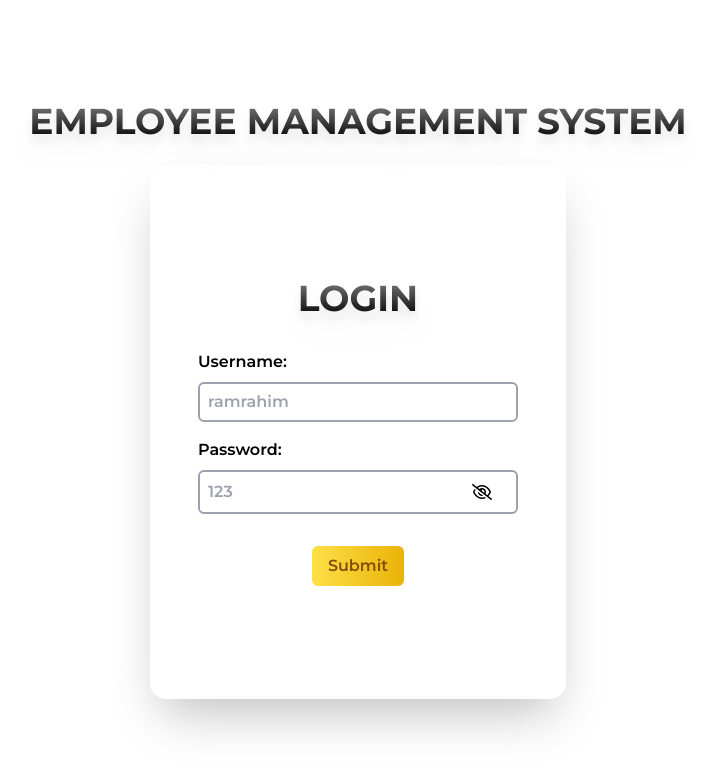
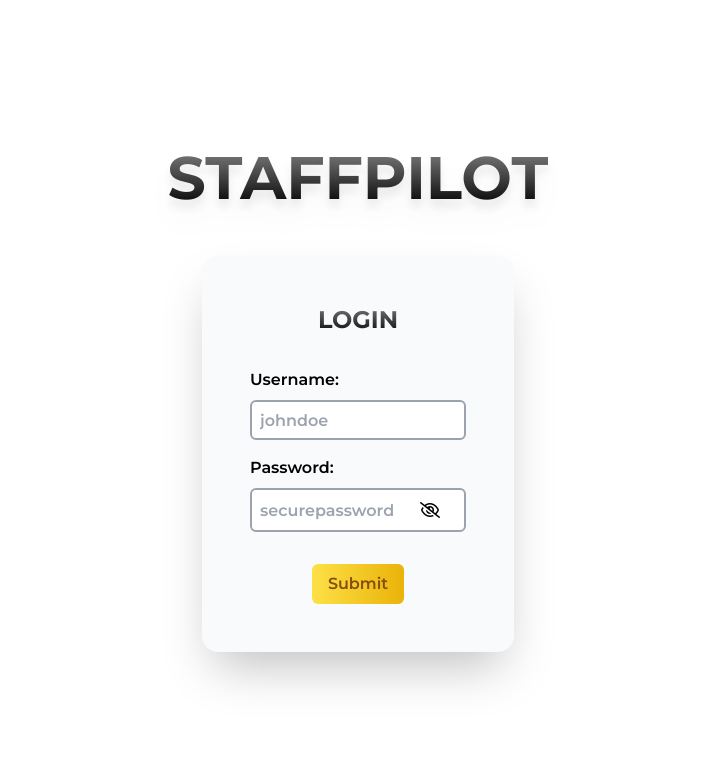
Before and after one commit to rkulur/StaffPilot, a website built with Vite: page frontend/index.html in a window 1280 px wide. Shown: the whole page, without its empty margins (282-997 px from the left). Built offline with nearby package versions, Linux system fonts and the light colour scheme; some packages are replaced by stand-ins of ours.

Commit message:
Minor fix

```diff
--- a/frontend/src/login.ts
+++ b/frontend/src/login.ts
@@ -53,5 +53,5 @@ export const login = async (app: HTMLDivElement) => {
   });
   const jwt = res.data.token;
   Cookie.set("jwt", jwt, { path: "/", sameSite: "None", secure: true });
-  window.location.replace("/dashboard");
+  // window.location.replace("/dashboard");
 };
--- a/frontend/src/main.ts
+++ b/frontend/src/main.ts
@@ -26,8 +26,6 @@ let path = window.location.pathname;
 const token = Cookie.get("jwt");
 const isRootPath = path === "/";
 const isTokenUndefined = token === undefined;
-
-(token);
 if (isTokenUndefined) {
   handleNoToken();
 } else {
@@ -103,7 +101,7 @@ async function handleRoutes() {
     const btns = document.querySelectorAll(
       "button",
     ) as NodeListOf<HTMLButtonElement>;
-    (btns);
+    btns;
     Array.from(btns).forEach((btn) => {
       btn.addEventListener("click", () => {
         if (btn.id === "departmentBtn") {
--- a/frontend/src/style.css
+++ b/frontend/src/style.css
@@ -20,7 +20,7 @@ main {
 }
 
 h1 {
-  @apply text-4xl font-bold text-center text-gradient drop-shadow-xl;
+  @apply text-6xl font-bold text-center text-gradient drop-shadow-xl;
 }
 h3 {
   @apply text-2xl font-bold text-center text-gradient;
--- a/frontend/src/views/departmentView.ts
+++ b/frontend/src/views/departmentView.ts
@@ -4,7 +4,7 @@ export type Department = {
 };
 export const departmentStructure = (rows: string) => `
 <main class="h-full lg:h-screen flex flex-col items-center py-32 px-20 gap-5">
-  <h1>EMPLOYEE MANAGEMENT SYSTEM</h1>
+  <h1>STAFFPILOT</h1>
   <h3>DEPARTMENT</h3>
   ${
     rows === ""
--- a/frontend/src/views/employeeView.ts
+++ b/frontend/src/views/employeeView.ts
@@ -13,7 +13,7 @@ export type Employee = {
 
 export const employeeStructure = (depts: Department[] | null = null) => `
 <main class="h-full lg:h-screen flex flex-col items-center py-32 px-20 gap-5 ">
-  <h1>EMPLOYEE MANAGEMENT SYSTEM</h1>
+  <h1>STAFFPILOT</h1>
   <h3>EMPLOYEE</h3>
   <div class="w-fit">
     <select id="selectDept" class="block py-2 px-1 text-center w-full mt-1 bg-white border border-gray-300 rounded-md shadow-sm focus:outline-none focus:ring-blue-500 focus:border-blue-500 sm:text-sm">
--- a/frontend/src/views/html/dashboard.html
+++ b/frontend/src/views/html/dashboard.html
@@ -1,5 +1,5 @@
 <main class="h-screen ffcji px-4 gap-5">
-  <h1 class="">EMPLOYEE MANAGEMENT SYSTEM</h1>
+  <h1 class="">STAFFPILOT</h1>
   <div class="ffcji gap-5 md:flex-row">
     <button class="button" id="departmentBtn">Department</button
     ><button class="button" id="employeeBtn">Employee</button>
--- a/frontend/src/views/html/department/deptOutStructure.html
+++ b/frontend/src/views/html/department/deptOutStructure.html
@@ -1,5 +1,5 @@
 <main class="h-screen ffcji px-20 gap-5">
-  <h1 class="">EMPLOYEE MANAGEMENT SYSTEM</h1>
+  <h1 class="">STAFFPILOT</h1>
   <table class="lg:min-w-full bg-white border">
     <thead class="thead">
       <tr class="bg-gray-200">
--- a/frontend/src/views/html/login.html
+++ b/frontend/src/views/html/login.html
@@ -1,10 +1,10 @@
-<main class="h-screen ffcji md:px-4 gap-6 background">
-  <h1 class="font-bold">EMPLOYEE MANAGEMENT SYSTEM</h1>
+<main class="h-screen ffcji md:px-4 gap-12 background">
+  <h1 class="font-bold">STAFFPILOT</h1>
   <form
-    class="shadow-2xl h-3/5 md:h-2/3 w-3/4 rounded-2xl flex flex-col justify-center bg-white items-center px-6 md:px-12 gap-8 md:w-2/3 lg:w-2/6"
+    class="shadow-2xl w-3/4 rounded-2xl flex flex-col items-center p-6 md:p-12 gap-8 md:w-2/3 lg:w-3/12 bg-slate-50"
     id="loginForm"
   >
-    <h1 class="font-bold">LOGIN</h1>
+    <h3 class="font-bold">LOGIN</h3>
     <div class="w-full flex flex-col gap-4">
       <div class="flex flex-col gap-2 w-full">
         <label for="username">Username:</label>
@@ -13,19 +13,19 @@
           name="username"
           id="username"
           required
-          placeholder="ramrahim"
+          placeholder="johndoe"
         />
       </div>
       <div class="flex flex-col gap-2 w-full">
         <label for="password">Password:</label>
-        <div class="bb rounded-md flex justify-between pr-4">
+        <div class="bb rounded-md flex justify-between pr-4 bg-white">
           <input
             type="password"
             class="w-5/6 border-none outline-none"
             name="password"
             id="password"
             required
-            placeholder="123"
+            placeholder="securepassword"
           />
           <div
             id="passwordView"
```
Also changed, not shown: backend/src/app.ts (+3 -4 lines), 1 other file.
